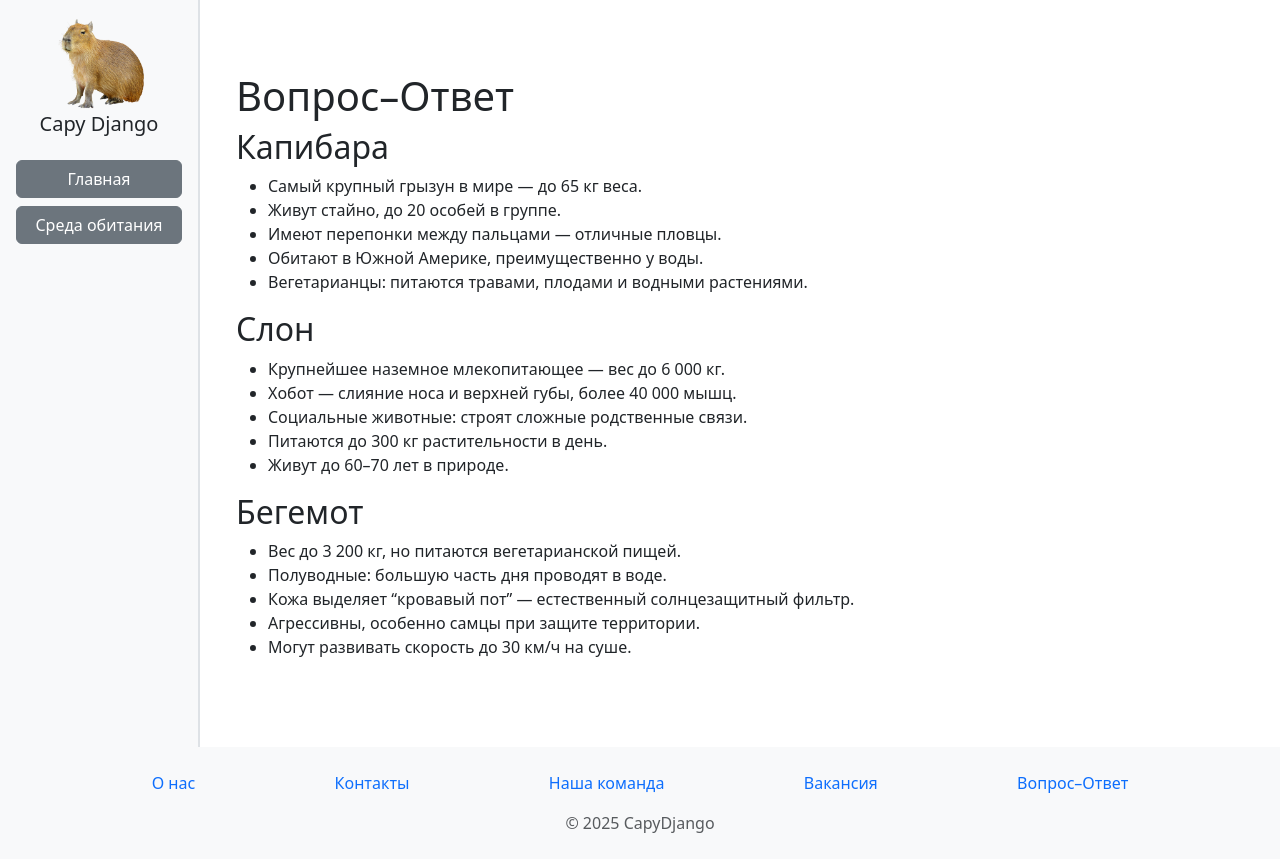
After one commit to SergeyTatarintcev/Dj_lessons, a Django app: page /faq/ in a window 1280 px wide. The commit adds this page. Run offline with Django 5.2, Linux system fonts and the light colour scheme.

Commit message:
Закончил учебный сайт на Django

```diff
--- /dev/null
+++ b/zerocod/main/templates/main/faq.html
@@ -0,0 +1,36 @@
+{% extends 'main/layout.html' %}
+
+{% block title %}Вопрос–Ответ — CapyDjango{% endblock %}
+
+{% block content %}
+<div class="container py-5">
+  <h1>Вопрос–Ответ</h1>
+
+  <h2>Капибара</h2>
+  <ul>
+    <li>Самый крупный грызун в мире — до 65 кг веса.</li>
+    <li>Живут стайно, до 20 особей в группе.</li>
+    <li>Имеют перепонки между пальцами — отличные пловцы.</li>
+    <li>Обитают в Южной Америке, преимущественно у воды.</li>
+    <li>Вегетарианцы: питаются травами, плодами и водными растениями.</li>
+  </ul>
+
+  <h2>Слон</h2>
+  <ul>
+    <li>Крупнейшее наземное млекопитающее — вес до 6 000 кг.</li>
+    <li>Хобот — слияние носа и верхней губы, более 40 000 мышц.</li>
+    <li>Социальные животные: строят сложные родственные связи.</li>
+    <li>Питаются до 300 кг растительности в день.</li>
+    <li>Живут до 60–70 лет в природе.</li>
+  </ul>
+
+  <h2>Бегемот</h2>
+  <ul>
+    <li>Вес до 3 200 кг, но питаются вегетарианской пищей.</li>
+    <li>Полуводные: большую часть дня проводят в воде.</li>
+    <li>Кожа выделяет “кровавый пот” — естественный солнцезащитный фильтр.</li>
+    <li>Агрессивны, особенно самцы при защите территории.</li>
+    <li>Могут развивать скорость до 30 км/ч на суше.</li>
+  </ul>
+</div>
+{% endblock %}
--- /dev/null
+++ b/zerocod/main/templates/main/footer.html
@@ -0,0 +1,15 @@
+{# zerocod/main/templates/main/footer.html #}
+{% load static %}
+
+  <footer class="bg-light py-4">
+  <div class="container d-flex justify-content-around">
+    <a href="{% url 'main:about' %}"   class="text-decoration-none">О нас</a>
+    <a href="{% url 'main:contacts' %}"class="text-decoration-none">Контакты</a>
+    <a href="{% url 'main:team' %}"    class="text-decoration-none">Наша команда</a>
+    <a href="{% url 'main:jobs' %}"    class="text-decoration-none">Вакансия</a>
+    <a href="{% url 'main:faq' %}"     class="text-decoration-none">Вопрос–Ответ</a>
+  </div>
+  <div class="text-center text-muted mt-3">
+    © 2025 CapyDjango
+  </div>
+</footer>
--- a/zerocod/main/templates/main/layout.html
+++ b/zerocod/main/templates/main/layout.html
@@ -3,55 +3,28 @@
 <html lang="ru">
 <head>
   <meta charset="utf-8">
-  <meta name="viewport"
-        content="width=device-width, initial-scale=1, shrink-to-fit=no">
+  <meta name="viewport" content="width=device-width, initial-scale=1">
   <title>{% block title %}CapyDjango{% endblock %}</title>
-
-  <!-- Bootstrap CSS -->
   <link
     href="https://cdn.jsdelivr.net/npm/bootstrap@5.3.2/dist/css/bootstrap.min.css"
-    rel="stylesheet"
-    integrity="sha384-LtrjvnR4/JLh03JQ1mLgI2M2ntz7X8e3Hj6XceTbwEmZJQGwYhOgLLp5HbS4+7HN"
-    crossorigin="anonymous">
-
-  <!-- Кастомные стили -->
-  <link rel="stylesheet" href="{% static 'main/css/main.css' %}">
+    rel="stylesheet" crossorigin="anonymous">
 </head>
 <body>
 
-  <div class="app-container">
-    <!-- Sidebar -->
-    <aside class="sidebar">
-      <div class="logo">
-        <img src="{% static 'main/img/capy.png' %}" alt="капибара">
-        <h4>CapyDjango</h4>
-      </div>
-      <ul class="nav nav-pills flex-column mb-4">
-        <p class="nav-item">
-          <a class="nav-link {% if request.resolver_match.url_name == 'index' %}active{% endif %}"
-             href="{% url 'main:index' %}">Главная</a>
-        </p>
-        <p class="nav-item">
-          <a class="nav-link {% if request.resolver_match.url_name == 'new' %}active{% endif %}"
-             href="{% url 'main:new' %}">Среда обитания</a>
-        </p>
-      </ul>
-      <div class="mt-auto text-center text-muted">
-        © 2025
-      </div>
-    </aside>
-
-    <!-- Main content -->
-    <main class="main-content">
+  <body class="d-flex flex-column" style="min-height: 100vh;">
+  {# Верхняя часть: навигация + контент #}
+  <div class="d-flex flex-fill">
+    {% include "main/nav.html" %}
+    <main class="flex-fill p-4">
       {% block content %}{% endblock %}
     </main>
   </div>
 
-  <!-- Bootstrap JS Bundle -->
+  {# Футер «прилипнет» к низу, если контента мало #}
+  {% include 'main/footer.html' %}
+
   <script
     src="https://cdn.jsdelivr.net/npm/bootstrap@5.3.2/dist/js/bootstrap.bundle.min.js"
-    integrity="sha384-ENjdO4Dr2bkBIFxQpeoA6rT/Kh7P4IU9RvWjJ+EQ5lI5m1o5jM8QBlhXQG8E1CjE"
-    crossorigin="anonymous">
-  </script>
+    crossorigin="anonymous"></script>
 </body>
 </html>
--- a/zerocod/main/templates/main/nav.html
+++ b/zerocod/main/templates/main/nav.html
@@ -1,24 +1,34 @@
 {# zerocod/main/templates/main/nav.html #}
 {% load static %}
-<aside class="d-flex flex-column bg-light border-end vh-100 p-3 sidebar">
+<aside class="bg-light border-end border-2 p-3" style="width: 200px; min-height: 10%;">
   <!-- Лого + название -->
-  <div class="d-flex align-items-center mb-4">
+  <div class="d-flex flex-column align-items-center mb-4">
     <img
       src="{% static 'main/img/capy.png' %}"
       alt="капибара"
-      width="50"
-      class="rounded-circle me-2">
-    <span class="h5 mb-0">CapyDjango</span>
+      width="150"
+      class="rounded-circle">
+
+    <span class="h5 mb-0">Capy Django</span>
   </div>
-  <!-- Меню -->
-  <nav class="nav nav-pills flex-column">
-    <a class="nav-link {% if request.resolver_match.url_name == 'index' %}active{% endif %}"
-       href="{% url 'main:index' %}">
+
+  <!-- Меню кнопками -->
+  <nav class="d-grid gap-2">
+    <a
+      href="{% url 'main:home' %}"
+      class="btn {% if request.resolver_match.url_name == 'home' %}btn-primary{% else %}btn-secondary{% endif %}"
+      role="button"
+    >
       Главная
     </a>
-    <a class="nav-link {% if request.resolver_match.url_name == 'new' %}active{% endif %}"
-       href="{% url 'main:new' %}">
-      Вторая страница
+
+    {# Среда обитания #}
+    <a
+      href="{% url 'main:page2' %}"
+      class="btn {% if request.resolver_match.url_name == 'page2' %}btn-primary{% else %}btn-secondary{% endif %}"
+      role="button"
+    >
+      Среда обитания
     </a>
   </nav>
 </aside>
--- a/zerocod/main/urls.py
+++ b/zerocod/main/urls.py
@@ -5,6 +5,11 @@ from . import views
 app_name = 'main'
 
 urlpatterns = [
-    path('',     views.index, name='index'),
-    path('new/', views.new,   name='new'),
+    path('',         views.index,    name='home'),
+    path('new/',     views.new,      name='page2'),
+    path('about/',   views.about,    name='about'),
+    path('contacts/',views.contacts, name='contacts'),
+    path('team/',    views.team,     name='team'),
+    path('jobs/',    views.jobs,     name='jobs'),
+    path('faq/',     views.faq,      name='faq'),
 ]
--- a/zerocod/main/views.py
+++ b/zerocod/main/views.py
@@ -1,8 +1,23 @@
+# zerocod/main/views.py
 from django.shortcuts import render
-from django.http import HttpResponse
-# Create your views here.
+
 def index(request):
-    return render(request, 'main/index.html')
+    return render(request, 'main/index.html', {'caption': 'CapyDjango'})
 
 def new(request):
     return render(request, 'main/new.html')
+
+def about(request):
+    return render(request, 'main/about.html')
+
+def contacts(request):
+    return render(request, 'main/contacts.html')
+
+def team(request):
+    return render(request, 'main/team.html')
+
+def jobs(request):
+    return render(request, 'main/jobs.html')
+
+def faq(request):
+    return render(request, 'main/faq.html')
```
Also changed, not shown: zerocod/main/templates/main/about.html (added, +10 -0 lines), zerocod/main/templates/main/contacts.html (added, +10 -0 lines), zerocod/main/templates/main/index.html (+6 -3 lines), zerocod/main/templates/main/jobs.html (added, +10 -0 lines), zerocod/main/templates/main/team.html (added, +19 -0 lines), zerocod/db.sqlite3, zerocod/main/static/main/img/team.jpg (added).
